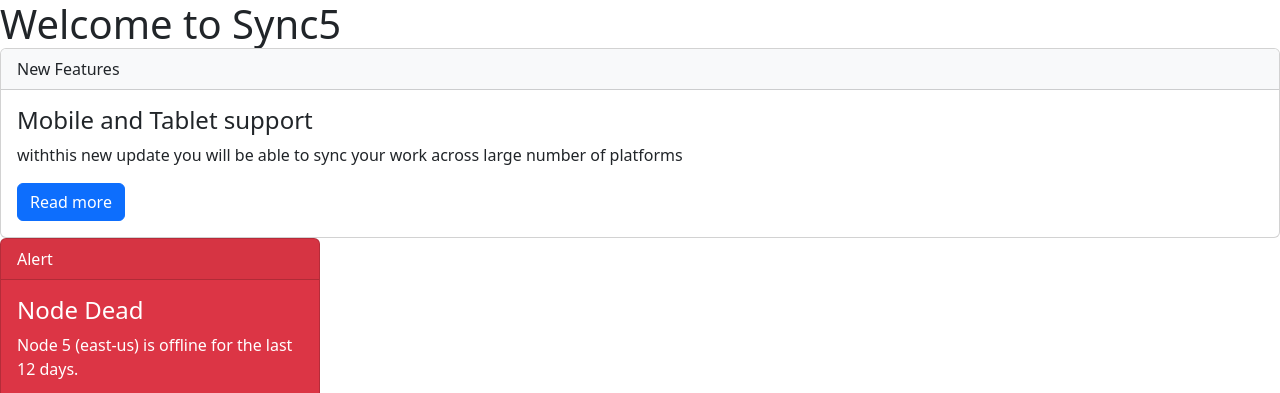
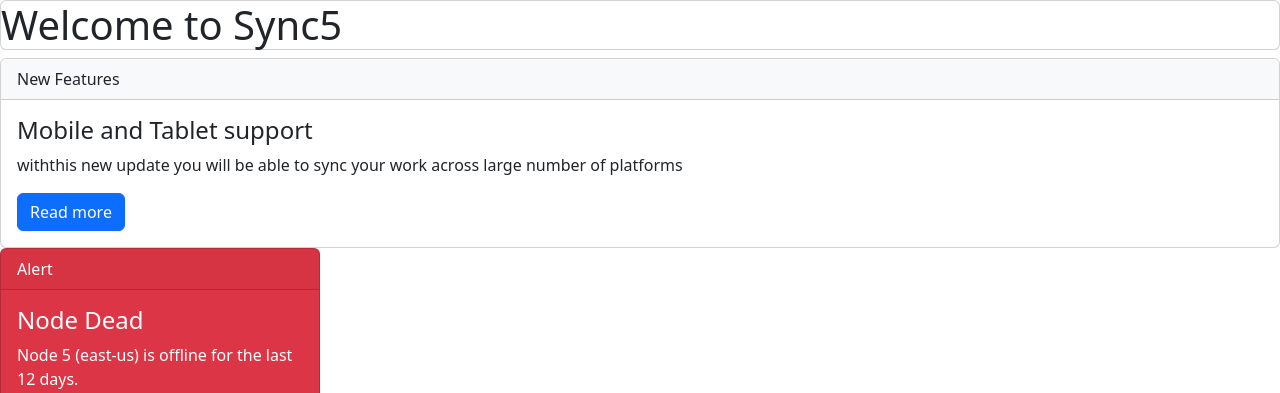
Before and after one commit to acciojob/bootstrap-card-allan-bua-okello, a website: page main.html in a window 1280 px wide. Shown: the top 393 px of the page. Drawn offline with nearby package versions, Linux system fonts and the light colour scheme.

Commit message:
created a submission

```diff
--- a/main.html
+++ b/main.html
@@ -10,7 +10,7 @@
 
 <body>
 	<!-- the entire body must be written by student -->
-    <h1 class="card-title">Welcome to Sync5</h1>
+    <h1 class="card card-title">Welcome to Sync5</h1>
     <div class="card-deck">
         <div class="card">
             <div class="card-header bg-light">New Features</div>
```
